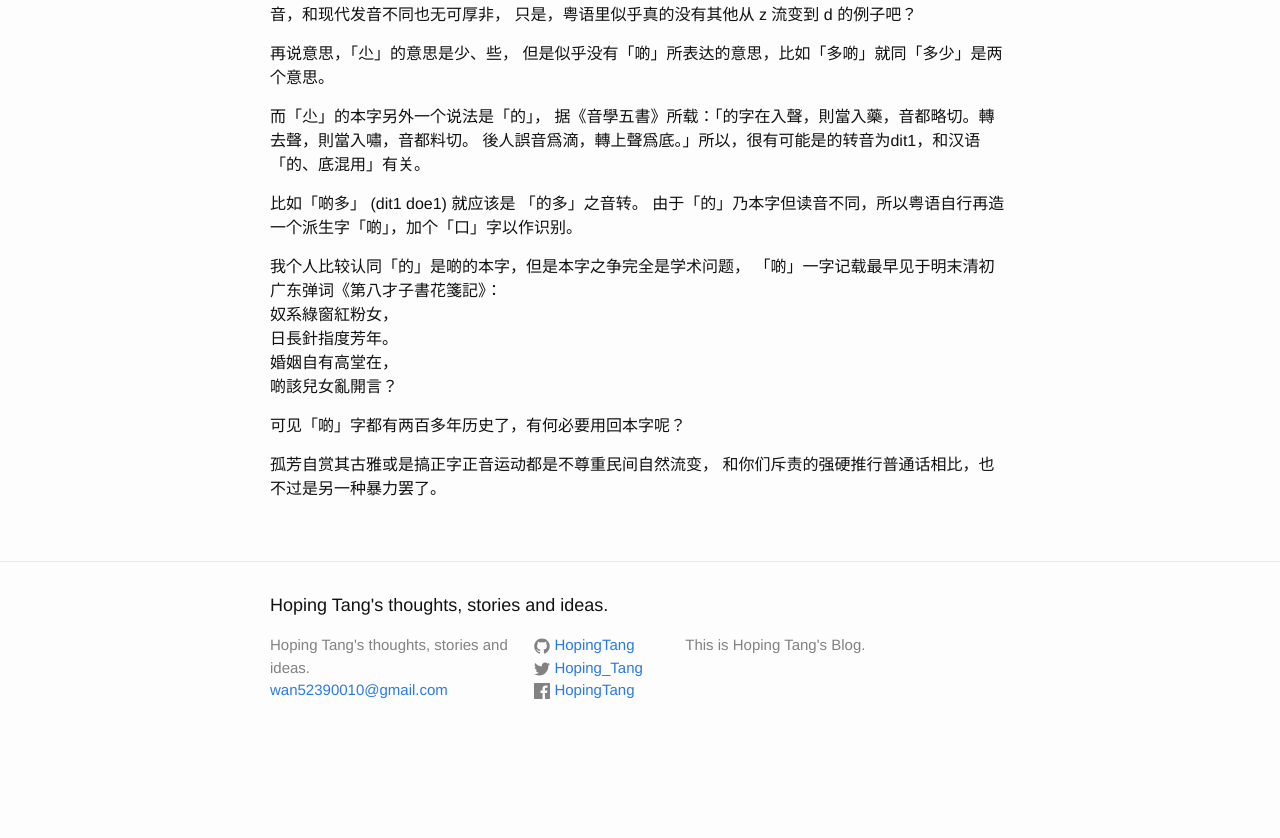
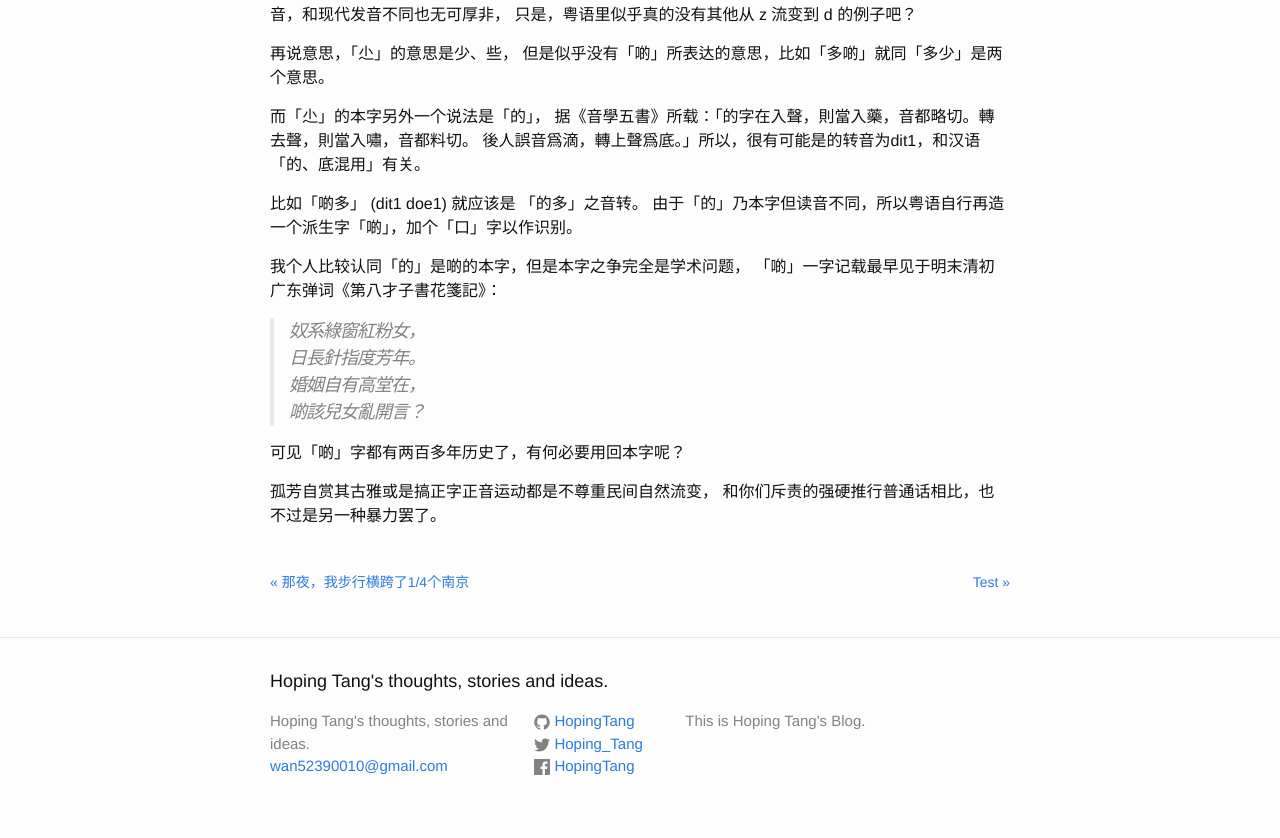
Before and after one commit to HopingTang/HopingTang.github.io, a Jekyll site: the page built from _posts/2015-4-11-yue-yu-zhong-di-de-ben-zi-zhi-zheng.markdown, in a window 1280 px wide. Shown: the part 1214-2052 px from the top of the page. Built offline with Jekyll 4.4.1, drawn with Linux system fonts in a browser that asks for light colours; Markdown is read by kramdown in place of the engine named in the settings; comment, search, counter and statistics services are not loaded; before the commit the page ends 1976 px from its top, so only the background shows below that.

Commit message:
add comment using disqus

```diff
--- /dev/null
+++ b/_includes/disqus_comment.html
@@ -0,0 +1,20 @@
+<div id="disqus_thread"></div>
+<script>
+
+var disqus_config = function () {
+this.page.url = {{ page.url }};
+this.page.identifier = {{ page.id }};
+};
+
+(function() { // DON'T EDIT BELOW THIS LINE
+var d = document, s = d.createElement('script');
+
+s.src = '//hopingtanggithubio.disqus.com/embed.js';
+
+s.setAttribute('data-timestamp', +new Date());
+(d.head || d.body).appendChild(s);
+})();
+</script>
+<noscript>Please enable JavaScript to view the <a href="https://disqus.com/?ref_noscript" rel="nofollow">comments powered by Disqus.</a></noscript>
+
+<script id="dsq-count-scr" src="//hopingtanggithubio.disqus.com/count.js" async></script>
--- /dev/null
+++ b/_includes/page_navigation.html
@@ -0,0 +1,9 @@
+<div class="PageNavigation">
+  {% if page.previous.url %}
+    <a class="prev" href="{{page.previous.url}}">&laquo; {{page.previous.title}}</a>
+  {% endif %}
+
+  {% if page.next.url %}
+    <a class="next" href="{{page.next.url}}">{{page.next.title}} &raquo;</a>
+  {% endif %}
+</div>
--- a/_layouts/post.html
+++ b/_layouts/post.html
@@ -15,3 +15,7 @@ layout: default
   </div>
 
 </article>
+
+{% include page_navigation.html %}
+
+{% include disqus_comment.html %}
--- a/_posts/2015-4-11-yue-yu-zhong-di-de-ben-zi-zhi-zheng.markdown
+++ b/_posts/2015-4-11-yue-yu-zhong-di-de-ben-zi-zhi-zheng.markdown
@@ -41,10 +41,10 @@ title: "粤语中「啲」的本字之争"
 
 我个人比较认同「的」是啲的本字，但是本字之争完全是学术问题，
 「啲」一字记载最早见于明末清初广东弹词《第八才子書花箋記》：
-奴系綠窗紅粉女，
-日長針指度芳年。
-婚姻自有高堂在，
-啲該兒女亂開言？
+>奴系綠窗紅粉女，
+>日長針指度芳年。
+>婚姻自有高堂在，
+>啲該兒女亂開言？
 
 可见「啲」字都有两百多年历史了，有何必要用回本字呢？
 
--- a/css/main.scss
+++ b/css/main.scss
@@ -51,3 +51,23 @@ $on-laptop:        800px;
         "layout",
         "syntax-highlighting"
 ;
+
+// added by Hoping
+
+.PageNavigation {
+  font-size: 14px;
+  display: block;
+  width: auto;
+  overflow: hidden;
+}
+
+.PageNavigation a {
+  display: block;
+  width: 50%;
+  float: left;
+  margin: 1em 0;
+}
+
+.PageNavigation .next {
+  text-align: right;
+}
--- a/index.html
+++ b/index.html
@@ -14,6 +14,7 @@ layout: index
         <h2>
           <a class="post-link" href="{{ post.url | prepend: site.baseurl }}">{{ post.title }}</a>
         </h2>
+        <a href="https://hopingtang.github.io{{ post.url }}#disqus_thread" data-disqus-identifier="{{ post.id }}"></a>
       </li>
     {% endfor %}
   </ul>
```
Also changed, not shown: _posts/2016-04-07-test.markdown (+0 -1 lines).
